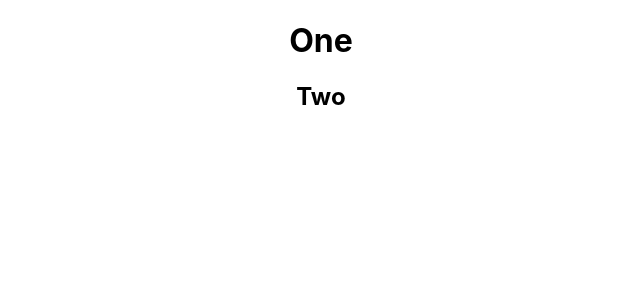
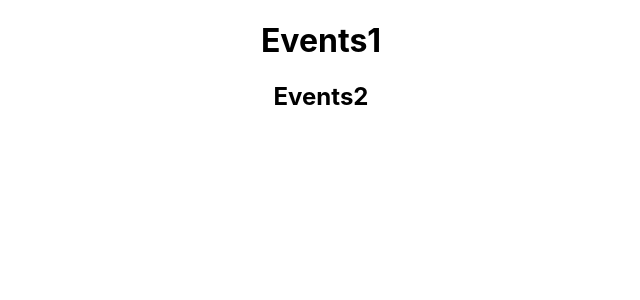
Before and after one commit to FED21GBG/ultra-experts, a React (Create React App) app: page / in a window 1280 px wide. Shown: the top 300 px of the page, without its empty margins (319-959 px from the left). Built offline with nearby package versions, Linux system fonts and the light colour scheme.

Commit message:
changes events

```diff
--- a/src/App.js
+++ b/src/App.js
@@ -3,8 +3,8 @@ import "./App.css";
 function App() {
   return (
     <div className="App">
-      <h1>One</h1>
-      <h2>Two</h2>
+      <h1>Events1</h1>
+      <h2>Events2</h2>
     </div>
   );
 }
```
